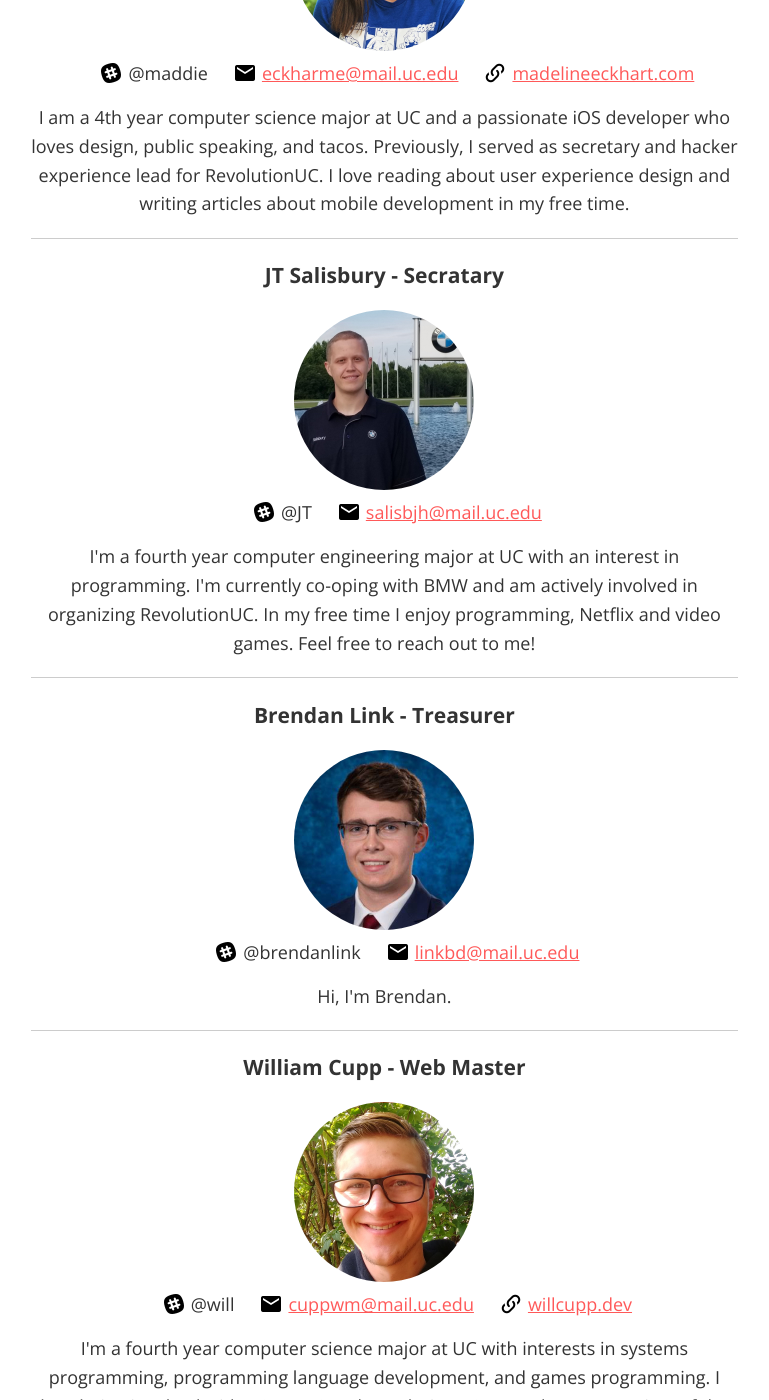
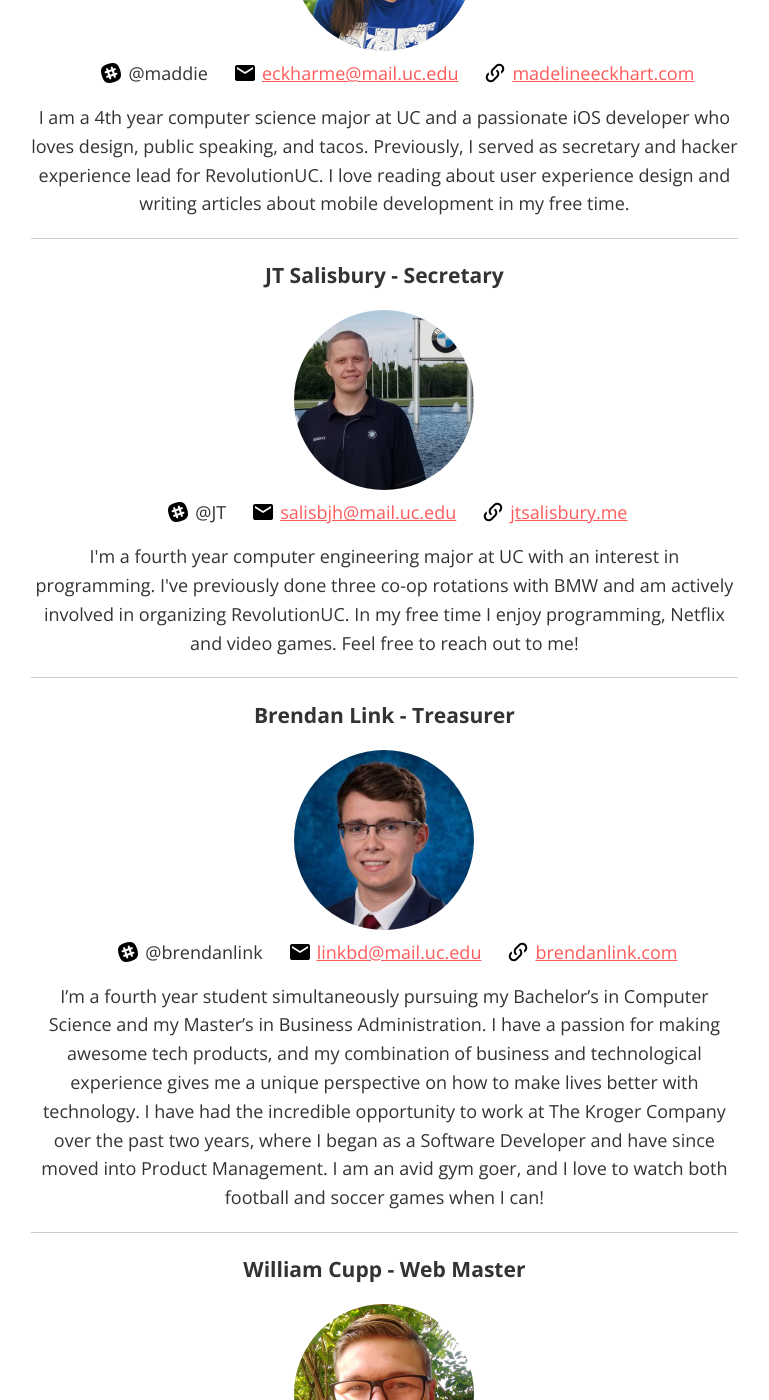
Before and after one commit to ACMatUC/acmatuc.github.io, a Jekyll site: the page built from executives.html, in a window 1280 px wide and 1400 px high, scrolled down 867 px. Shown: the whole window, without its empty margins (344-1113 px from the left). Built offline with Jekyll 4.4.1, drawn with Linux system fonts in a browser that asks for light colours; some of the changed text lies outside the part shown.

Commit message:
Update executives.html with bios and links

```diff
--- a/executives.html
+++ b/executives.html
@@ -31,20 +31,20 @@ order: 2
 </div>
 
 <div class="executive">
-  <h3>JT Salisbury - Secratary</h3>
+  <h3>JT Salisbury - Secretary</h3>
   <img src="/assets/secretary.jpg" alt="Secratary">
-  <span><img class="icon" src="/assets/slack.png">@JT<img class="icon" src="/assets/email.png"><a href="mailto:salisbjh@mail.uc.edu">salisbjh@mail.uc.edu</a></span>
+  <span><img class="icon" src="/assets/slack.png">@JT<img class="icon" src="/assets/email.png"><a href="mailto:salisbjh@mail.uc.edu">salisbjh@mail.uc.edu</a><img class="icon" src="/assets/link-variant.png"><a href="https://jtsalisbury.me/">jtsalisbury.me</a></span>
   <p>
-    I'm a fourth year computer engineering major at UC with an interest in programming. I'm currently co-oping with BMW and am actively involved in organizing RevolutionUC. In my free time I enjoy programming, Netflix and video games. Feel free to reach out to me!</p>
+    I'm a fourth year computer engineering major at UC with an interest in programming. I've previously done three co-op rotations with BMW and am actively involved in organizing RevolutionUC. In my free time I enjoy programming, Netflix and video games. Feel free to reach out to me!
   </p>
 </div>
 
 <div class="executive">
   <h3>Brendan Link - Treasurer</h3>
   <img src="/assets/treasurer.jpg" alt="Treasurer">
-  <span><img class="icon" src="/assets/slack.png">@brendanlink<img class="icon" src="/assets/email.png"><a href="mailto:linkbd@mail.uc.edu">linkbd@mail.uc.edu</a></span>
+  <span><img class="icon" src="/assets/slack.png">@brendanlink<img class="icon" src="/assets/email.png"><a href="mailto:linkbd@mail.uc.edu">linkbd@mail.uc.edu</a><img class="icon" src="/assets/link-variant.png"><a href="https://brendanlink.com//">brendanlink.com</a></span>
   <p>
-    Hi, I'm Brendan.
+    I’m a fourth year student simultaneously pursuing my Bachelor’s in Computer Science and my Master’s in Business Administration. I have a passion for making awesome tech products, and my combination of business and technological experience gives me a unique perspective on how to make lives better with technology. I have had the incredible opportunity to work at The Kroger Company over the past two years, where I began as a Software Developer and have since moved into Product Management. I am an avid gym goer, and I love to watch both football and soccer games when I can!
   </p>
 </div>
 
@@ -53,16 +53,16 @@ order: 2
   <img src="/assets/webmaster.jpg" alt="Web Master">
   <span><img class="icon" src="/assets/slack.png">@will<img class="icon" src="/assets/email.png"><a href="mailto:cuppwm@mail.uc.edu">cuppwm@mail.uc.edu</a><img class="icon" src="/assets/link-variant.png"><a href="https://willcupp.dev">willcupp.dev</a></span>
   <p>
-    I'm a fourth year computer science major at UC with interests in systems programming, programming language development, and games programming.  I love being involved with ACM@UC and RevolutionUC.  I am also an organizer of the UC Game Dev Group.</p>
+    I'm a fourth year computer science major at UC with interests in systems programming, programming language development, and games programming.  I love being involved with ACM@UC and RevolutionUC.  I am also an organizer of the UC Game Dev Group.
   </p>
 </div>
 
 <div class="executive">
-  <h3>Dev Agrawal - Education and Confrences Chair</h3>
+  <h3>Dev Agrawal - Education and Conferences Chair</h3>
   <img src="/assets/education-confrences-chair.jpg" alt="Education and Confrences Chair">
-  <span><img class="icon" src="/assets/slack.png">@Dev<img class="icon" src="/assets/email.png"><a href="mailto:agrawadv@mail.uc.edu">agrawadv@mail.uc.edu</a></span>
+  <span><img class="icon" src="/assets/slack.png">@Dev<img class="icon" src="/assets/email.png"><a href="mailto:agrawadv@mail.uc.edu">agrawadv@mail.uc.edu</a></span><img class="icon" src="/assets/link-variant.png"><a href="https://devagrawal09.github.io/portfolio/">devagrawal09.github.io</a>
   <p>
-    Hi, I'm Dev.
+    I am Dev Agrawal, a second year IT student, research assistant, movie nerd and metalhead. I'm also a former freelance app developer and a javascript ninja, so I love talking about the latest tools and interesting ideas. I'm a big advocate for bots and automation, so catch me on Slack if you like to talk about the future of AI.
   </p>
 </div>
 
```
